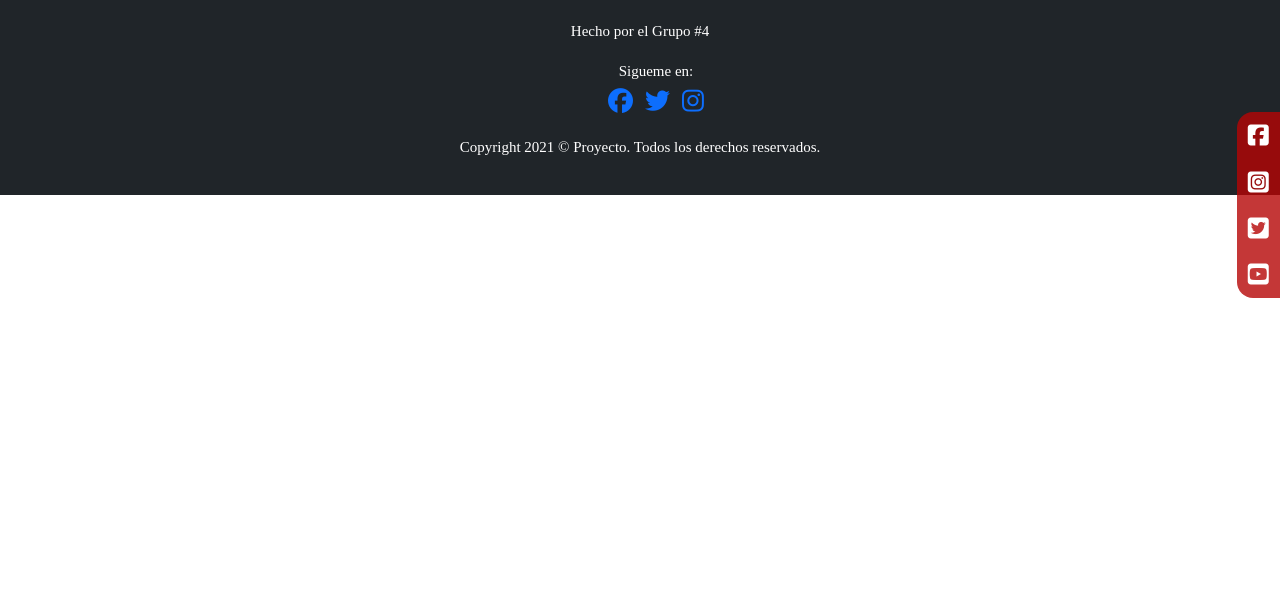
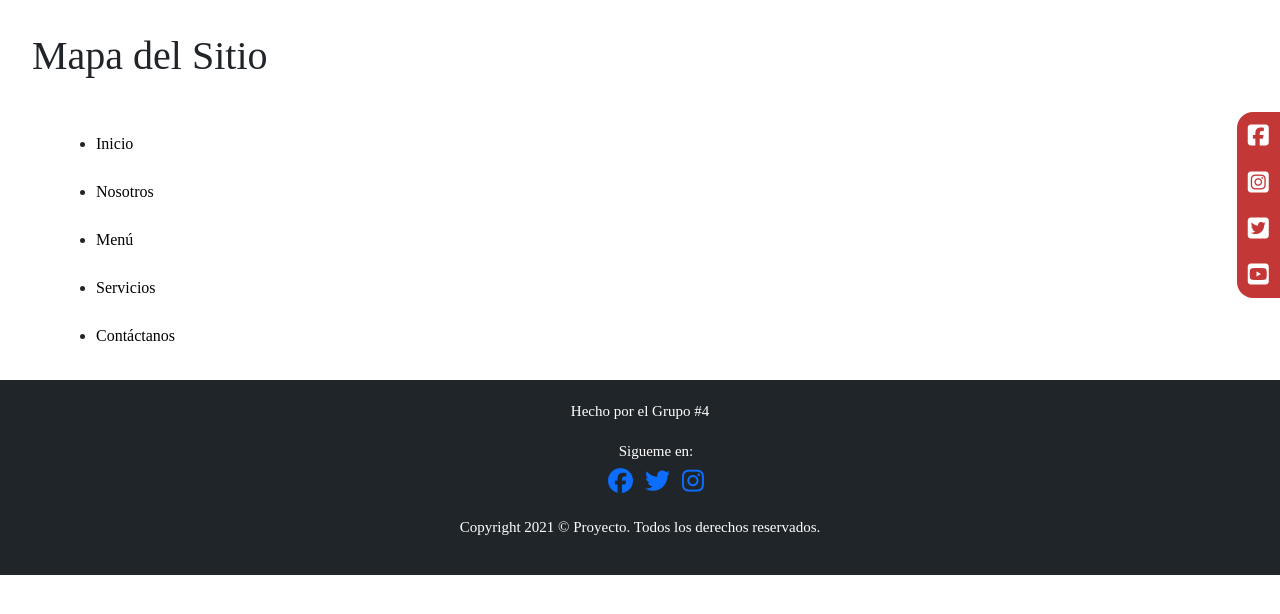
Before and after one commit to iLuisOlivares/SalSalsa-WebPage, a PHP site: page /mapa.php in a window 1280 px wide. Shown: the part 168-782 px from the top of the page. Run offline with PHP 8.4, Linux system fonts and the light colour scheme; some libraries are stand-ins or nearby versions.

Commit message:
Add map site

```diff
--- a/css/style.css
+++ b/css/style.css
@@ -298,3 +298,22 @@ label.labelRegular{
     font-family: 'Times New Roman', Times, serif;
     font-size: 15px;
 }
+
+/* Mapa styles */
+.o-mapa-container {
+    padding: 2rem;
+}
+
+.o-mapa-content {
+    display: flex;
+    justify-content: space-between;
+    flex-direction: column;
+    height: 260px;
+    padding: 2rem;
+}
+
+.o-mapa-item {
+    margin: 12px 0px;
+    color: black;
+    text-decoration: none;
+}
--- a/mapa.php
+++ b/mapa.php
@@ -1,64 +1,29 @@
 <?php include __DIR__ . '/partials/header.php'; ?>
 
 
+<section class="o-mapa-container">
+    <h1>Mapa del Sitio</h1>
 
-
-
-
-
-
-
-
-
-
-
-
-
-
-
-
-
-
-
-
-
-
-
-
-
-
-
-
-
-
-
-
-
-
-
-
-
-
-
-
-
-
-
-
-
-
-
-
-
-
-
-
-
-
-
-
-
-
+    <section class="o-mapa-content">
+        <ul class="o-mapa-list">
+            <li>
+                <a class="o-mapa-item" href="index.php">Inicio</a>
+            </li>
+            <li>
+                <a class="o-mapa-item" href="nosotros.php">Nosotros</a>
+            </li>
+            <li>
+                <a class="o-mapa-item" href="carta.php">Menú</a>
+            </li>
+            <li>
+                <a class="o-mapa-item" href="servicios.php">Servicios</a>
+            </li>
+            <li>
+                <a class="o-mapa-item" href="formulario.php">Contáctanos</a>
+            </li>
+        </ul>
+    </section>
+</section>
 
 
 <?php include __DIR__ . '/partials/footer.php'; ?>
--- a/partials/header.php
+++ b/partials/header.php
@@ -9,7 +9,7 @@
 
 
     <link href="https://cdn.jsdelivr.net/npm/bootstrap@5.1.1/dist/css/bootstrap.min.css" rel="stylesheet" integrity="sha384-F3w7mX95PdgyTmZZMECAngseQB83DfGTowi0iMjiWaeVhAn4FJkqJByhZMI3AhiU" crossorigin="anonymous">
-    <link rel="stylesheet" href="css/style.css">
+    <link rel="stylesheet" href="./css/style.css">
     <link rel="stylesheet" href="./css/Luis.css">
     <link rel="stylesheet" href="./css/carta.css"/>
     <!--<link rel="stylesheet" href="https://use.fontawesome.com/releases/v5.7.2/css/all.css" integrity="sha384-fnmOCqbTlWIlj8LyTjo7mOUStjsKC4pOpQbqyi7RrhN7udi9RwhKkMHpvLbHG9Sr" crossorigin="anonymous">-->
```
